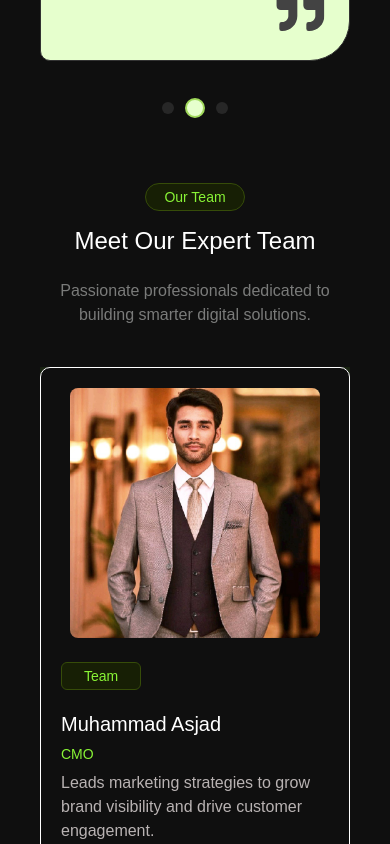
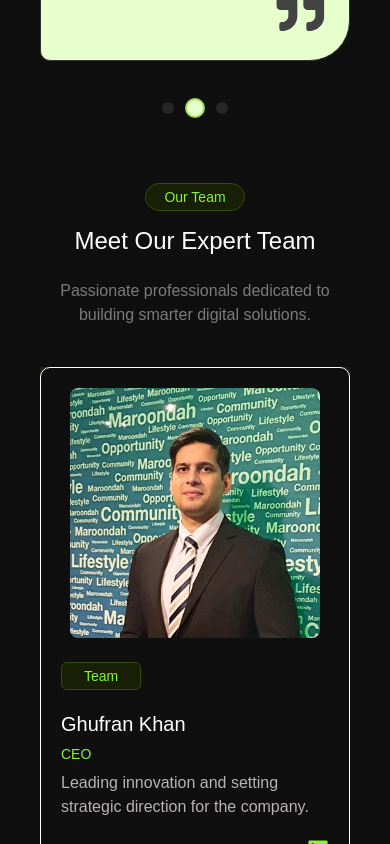
Before and after one commit to waleedgujjar/EMBIOTIX-main, a Next.js app in the folder EMBIOTIX-landing-page-main/: page / in a window 390 px wide. Shown: the part 2641-3485 px from the top of the page. Built offline with nearby package versions, Linux system fonts and the light colour scheme.

Commit message:
Changes in Teams

```diff
--- a/EMBIOTIX-landing-page-main/src/app/globals.css
+++ b/EMBIOTIX-landing-page-main/src/app/globals.css
@@ -7,7 +7,9 @@
   font-style: normal;
   font-display: swap;
 }
-
+html {
+  scroll-behavior: smooth;
+}
 @font-face {
   font-family: "poppinsSemiBold";
   src: url(../../public/fonts/Poppins/Poppins-SemiBold.ttf) format("truetype");
--- a/EMBIOTIX-landing-page-main/src/components/experience/page.tsx
+++ b/EMBIOTIX-landing-page-main/src/components/experience/page.tsx
@@ -1,5 +1,6 @@
 import React from "react";
 export const runtime = "edge";
+
 export default function Experience() {
   return (
     <div
@@ -7,9 +8,10 @@
       className="bg-[#eff0f1] flex lg:flex-row flex-col px-[80px] py-[40px] gap-[40px] xl:justify-around items-center justify-center"
       id="experience"
     >
+      {/* Left Side - Text & Button */}
       <div
         data-aos="flip-left"
-        className="flex flex-col md:justify-center justify-start items-center  md:items-start gap-[24px] md:w-[650px] sm:w-[400px] w-[300px]"
+        className="flex flex-col md:justify-center justify-start items-center md:items-start gap-[24px] md:w-[650px] sm:w-[400px] w-[300px]"
       >
         <div className="flex flex-col gap-[12px]">
           <p
@@ -26,26 +28,35 @@
             solutions to businesses worldwide
           </p>
         </div>
+
+        {/* Desktop Button */}
         <div className="md:block hidden">
+          <a href="#services">
             <button
-            className="bg-[#171F05] border border-[#364C09] text-[#89f436] text-[16px] w-[152px] h-[40px] rounded-[6px]"
+              className="bg-[#171F05] border border-[#364C09] text-[#89f436] text-[16px] w-[152px] h-[40px] rounded-[6px] transition-all duration-300 hover:bg-transparent hover:text-[#89f436]"
               style={{ fontFamily: "Melbourne" }}
             >
               Explore Services
             </button>
+          </a>
         </div>
       </div>
 
-      <div data-aos="flip-right" className="">
+      {/* Right Side - Image */}
+      <div data-aos="flip-right">
         <img src="/images/Group1.png" alt="Group Image" />
       </div>
+
+      {/* Mobile Button */}
       <div className="md:hidden">
+        <a href="#services">
           <button
-          className="bg-[#171F05] border border-[#364C09] text-[#89f436] text-[16px] w-[152px] h-[40px] rounded-[6px]"
+            className="bg-[#171F05] border border-[#364C09] text-[#89f436] text-[16px] w-[152px] h-[40px] rounded-[6px] transition-all duration-300 hover:bg-transparent hover:text-[#89f436]"
             style={{ fontFamily: "Melbourne" }}
           >
             Explore Services
           </button>
+        </a>
       </div>
     </div>
   );
--- a/EMBIOTIX-landing-page-main/src/components/teams/page.tsx
+++ b/EMBIOTIX-landing-page-main/src/components/teams/page.tsx
@@ -9,7 +9,9 @@
 import { motion } from "framer-motion";
 import { FaLinkedin } from "react-icons/fa";
 import Scroller2 from "@/assets/scroller2";
+
 export const runtime = "edge";
+
 export default function Teams() {
   const [activeIndex, setActiveIndex] = useState(0);
   const swiperRef = useRef<SwiperClass | null>(null);
@@ -21,7 +23,8 @@
       description:
         "Leading innovation and setting strategic direction for the company.",
       img: "/images/CEO.jpeg",
-      linkedin: "https://www.linkedin.com/in/ghufran-khan?utm_source=share&utm_campaign=share_via&utm_content=profile&utm_medium=android_app", // Replace with actual link
+      linkedin:
+        "https://www.linkedin.com/in/ghufran-khan?utm_source=share&utm_campaign=share_via&utm_content=profile&utm_medium=android_app",
     },
     {
       name: "Ahmad Nauman",
@@ -36,7 +39,8 @@
       description:
         "Leads marketing strategies to grow brand visibility and drive customer engagement.",
       img: "/images/CMO.jpeg",
-      linkedin: "https://www.linkedin.com/in/muhmmad-asjad?utm_source=share&utm_campaign=share_via&utm_content=profile&utm_medium=ios_app",
+      linkedin:
+        "https://www.linkedin.com/in/muhmmad-asjad?utm_source=share&utm_campaign=share_via&utm_content=profile&utm_medium=ios_app",
     },
     {
       name: "Humza Jaffar",
@@ -44,7 +48,8 @@
       description:
         "Designs intuitive and engaging user experiences that blend aesthetics with functionality.",
       img: "/images/humza.jpg",
-      linkedin: "https://www.linkedin.com/in/humza-makhfi-85a5021ab?utm_source=share&utm_campaign=share_via&utm_content=profile&utm_medium=ios_app",
+      linkedin:
+        "https://www.linkedin.com/in/humza-makhfi-85a5021ab?utm_source=share&utm_campaign=share_via&utm_content=profile&utm_medium=ios_app",
     },
   ];
 
@@ -54,7 +59,11 @@
       className="bg-[#0f0f0f] md:px-[80px] md:pt-[60px] px-[40px] py-[30px]"
       id="team"
     >
-      <div className="flex flex-col justify-center items-center" data-aos="fade-up" data-aos-duration="3000">
+      <div
+        className="flex flex-col justify-center items-center"
+        data-aos="fade-up"
+        data-aos-duration="3000"
+      >
         <p className="w-[100px] h-[28px] flex justify-center items-center text-[#89f436] bg-[#171F05] border border-[#364C09] rounded-full text-[14px]">
           Our Team
         </p>
@@ -73,18 +82,15 @@
           modules={[Pagination]}
           spaceBetween={30}
           slidesPerView={1}
-          loop={true}
-          initialSlide={0} // Always start from CEO
-          centeredSlides={true} // good for mobile
-          loopAdditionalSlides={teamMembers.length} // Ensures smooth looping
+          loop={false}
+          centeredSlides={false}
+          initialSlide={0}
           breakpoints={{
             768: {
               slidesPerView: 2,
-              centeredSlides: false,
             },
             1200: {
               slidesPerView: 3,
-              centeredSlides: false,
             },
           }}
           onSlideChange={(swiper) => setActiveIndex(swiper.realIndex)}
@@ -98,11 +104,11 @@
                 animate={{ opacity: 1, y: 0 }}
                 transition={{ duration: 0.6, delay: index * 0.1 }}
                 whileHover={{ scale: 1.03 }}
-                className={`p-[20px] rounded-[10px] border flex flex-col gap-[24px] transition-all duration-300 ${
-                  index === activeIndex
-                    ? "border-white shadow-[0_0_20px_#89f43650]"
-                    : "border-[#333]"
-                }`}
+                className={`p-[20px] rounded-[10px] flex flex-col gap-[24px] transition-all duration-300
+                  ${index === activeIndex
+                    ? "border border-white shadow-[0_0_20px_#89f43650]"
+                    : "border border-[#333]"}
+                  hover:border-white hover:shadow-[0_0_20px_#89f43650]`}
               >
                 <div className="flex justify-center items-center">
                   <img
@@ -146,8 +152,8 @@
       <div className="flex justify-center items-center mt-[32px]">
         <Scroller2
           activeIndex={activeIndex}
-          setActiveIndex={(activeIndex: number) =>
-            swiperRef?.current?.slideToLoop(activeIndex)
+          setActiveIndex={(index: number) =>
+            swiperRef?.current?.slideTo(index)
           }
         />
       </div>
```
Also changed, not shown: EMBIOTIX-landing-page-main/src/components/faqs/page.tsx (+18 -12 lines). Lines whose indentation alone changed are shown as unchanged.
